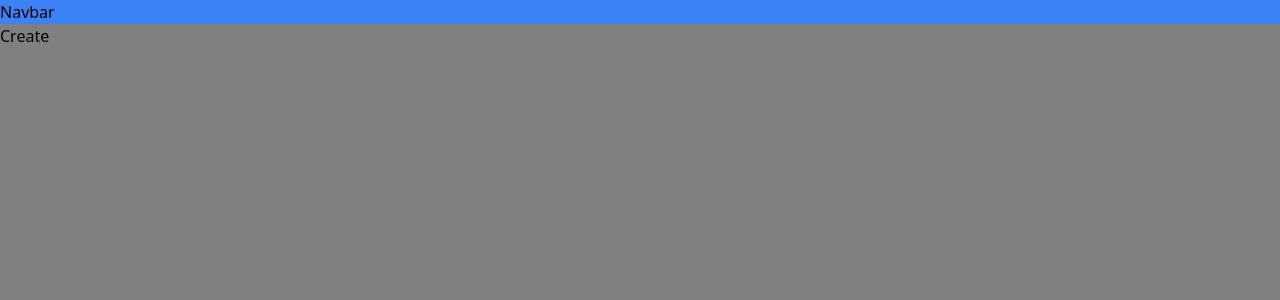
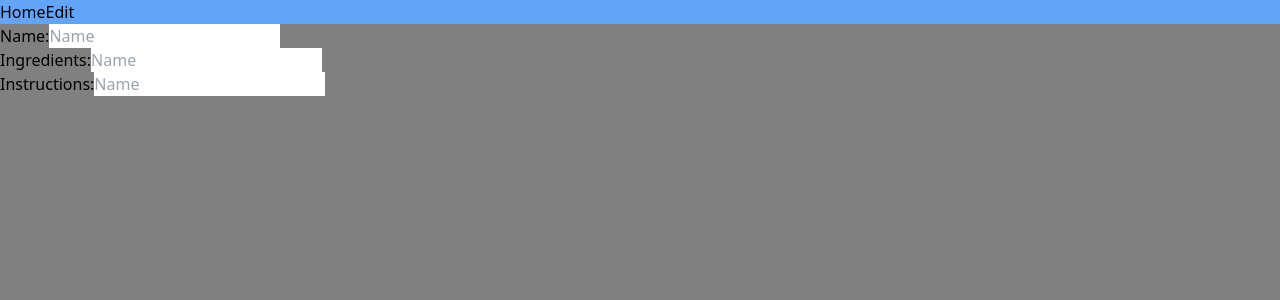
Before and after one commit to cw417/mern-recipes, a React (Create React App) app in the folder client/: page /create in a window 1280 px wide. Shown: the top 300 px of the page. Built offline with nearby package versions, Linux system fonts and the light colour scheme.

Commit message:
Initial setup

```diff
--- a/client/src/components/Create.js
+++ b/client/src/components/Create.js
@@ -2,6 +2,19 @@ import React from 'react'
 
 export default function Create() {
   return (
-    <div>Create</div>
+    <div>
+      <div>
+        <label>Name:</label>
+        <input type='text' placeholder='Name' />
+      </div>
+      <div>
+        <label>Ingredients:</label>
+        <input type='text' placeholder='Name' />
+      </div>
+      <div>
+        <label>Instructions:</label>
+        <input type='text' placeholder='Name' />
+      </div>
+    </div>
   )
 }
--- a/client/src/components/Navbar.js
+++ b/client/src/components/Navbar.js
@@ -1,7 +1,17 @@
-import React from 'react'
+import React from 'react';
+import { NavLink } from "react-router-dom";
 
 export default function Navbar() {
   return (
-    <div className='bg-blue-500'>Navbar</div>
+    <div className='bg-blue-400'>
+      <nav className='flex flex-row'>
+        <NavLink className='nav-link' to='/'>
+          <div>Home</div>
+        </NavLink>
+        <NavLink className='nav-link' to='/create'>
+          <div>Edit</div>
+        </NavLink>
+      </nav>
+    </div>
   )
 }
```
